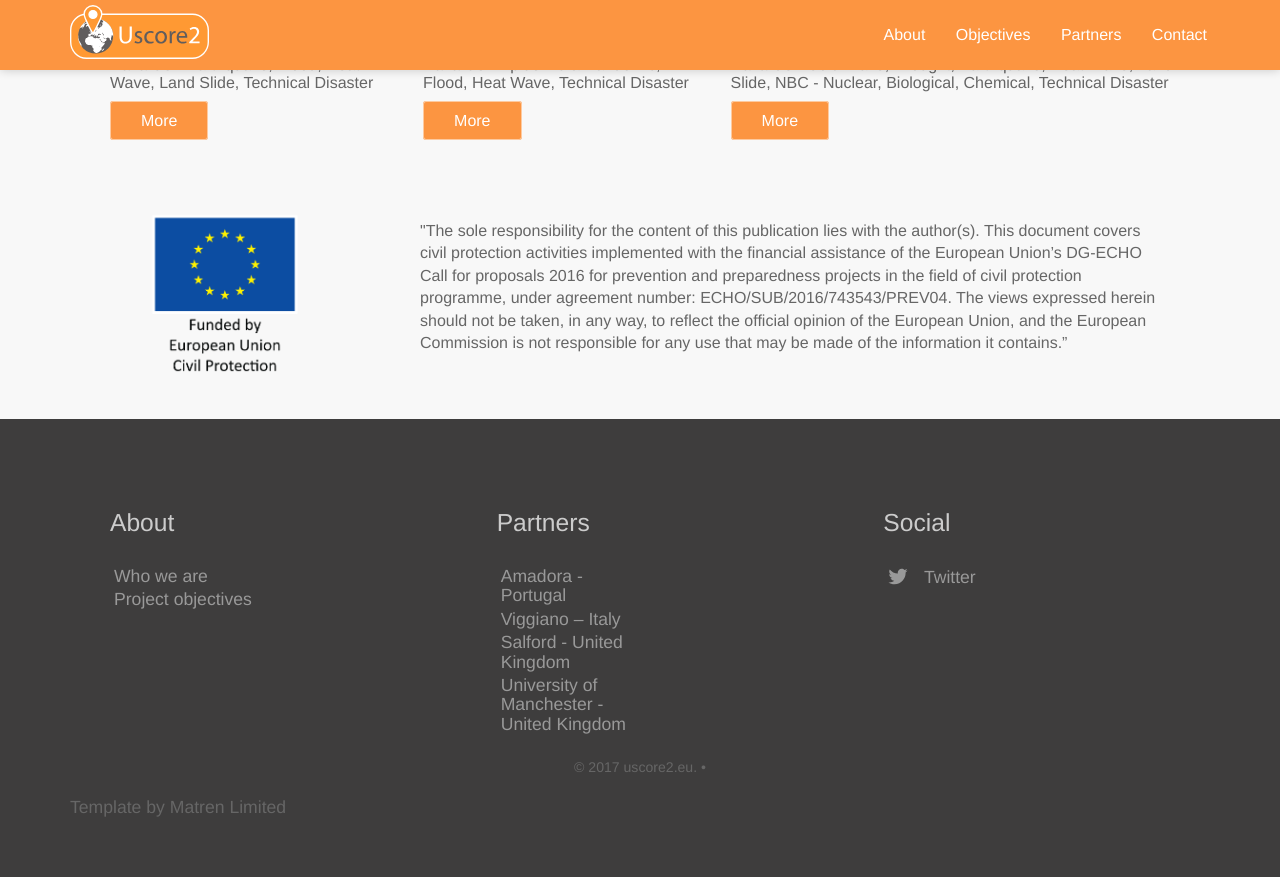
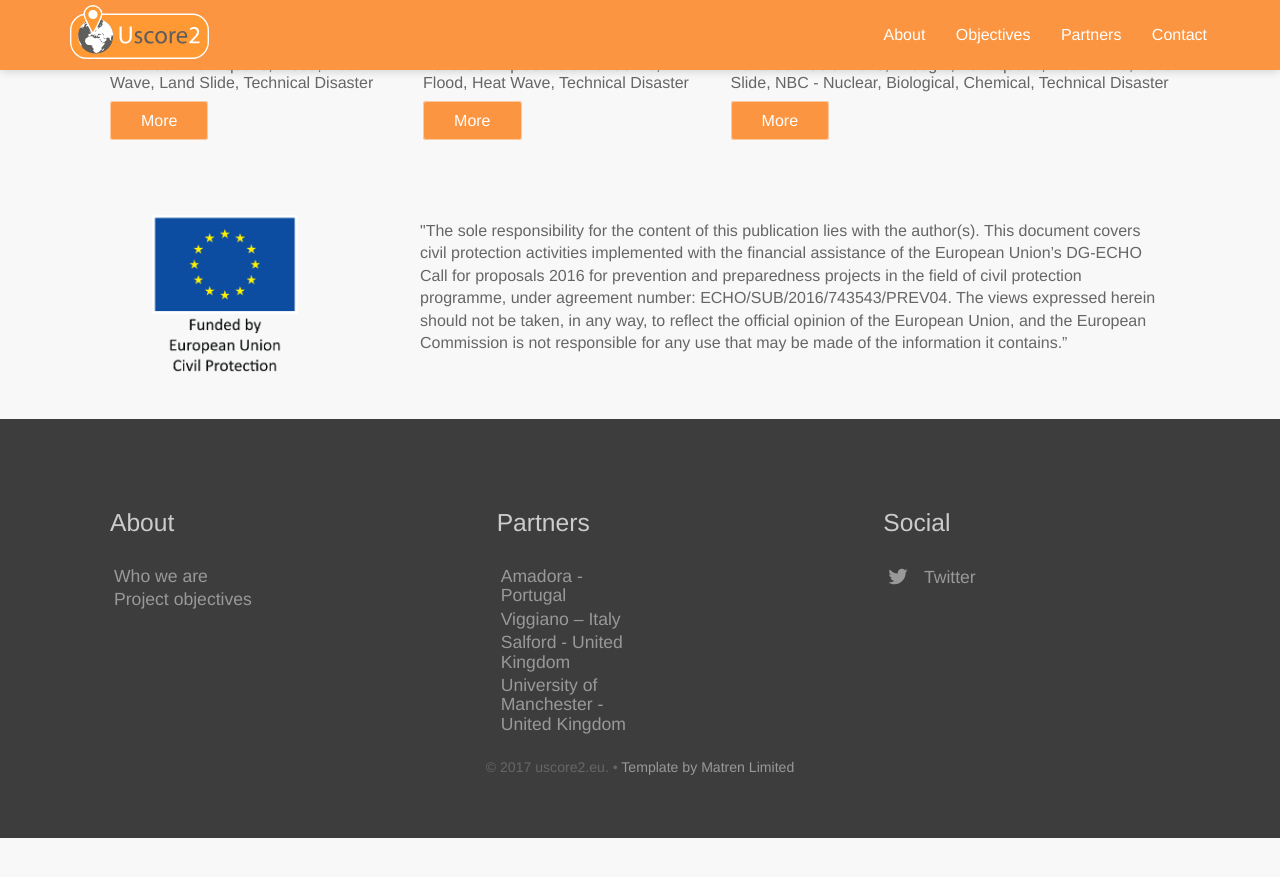
Before and after one commit to uscore2/uscore2.github.io, a Jekyll site: the page built from index.html, in a window 1280 px wide and 900 px high, scrolled down 1399 px. Shown: the top 877 px of the window. Built offline with Jekyll 4.4.1, drawn with Linux system fonts in a browser that asks for light colours; nearby versions of some CDN libraries; comment, search, counter and statistics services are not loaded; after the commit the page ends 2237 px from its top, so only the background shows below that.

Commit message:
Template update

```diff
--- a/_layouts/default.html
+++ b/_layouts/default.html
@@ -52,7 +52,7 @@
 					</ul>
 					{% endfor %}
 				</div>
-				<p class="copyright">&copy; {{ site.time | date: '%Y' }} uscore2.eu. • <p>   Template by Matren Limited</p>
+				<p class="copyright">&copy; {{ site.time | date: '%Y' }} uscore2.eu. • <a href="">  Template by Matren Limited</p>
 			</div>
 		</footer>
 
```
Also changed, not shown: 13 other files.
